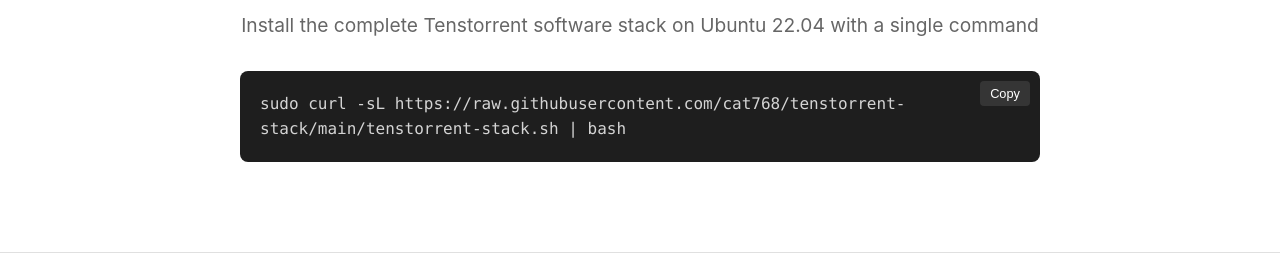
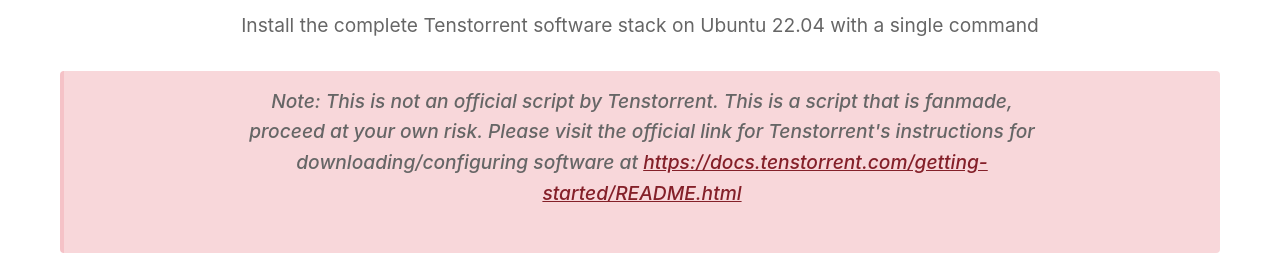
Before and after one commit to cat768/tenstorrent-stack, a plain HTML site: page index.html in a window 1280 px wide. Shown: the part 337-617 px from the top of the page. Drawn offline with Linux system fonts and the light colour scheme; no server answers.

Commit message:
Added disclaimer sections

```diff
--- a/index.html
+++ b/index.html
@@ -18,6 +18,8 @@
             --warning-border: #ffc107;
             --info-bg: #d1ecf1;
             --info-border: #17a2b8;
+            --disclaimer-bg: #f8d7da;
+            --disclaimer-border: #f5c2c7;
         }
 
         * {
@@ -277,6 +279,25 @@
             border-radius: 4px;
         }
 
+        /* Disclaimer box */
+        .disclaimer-box {
+            background-color: var(--disclaimer-bg);
+            border-left: 4px solid var(--disclaimer-border);
+            padding: 15px;
+            margin: 20px 0;
+            border-radius: 4px;
+            font-weight: 500;
+        }
+
+        .disclaimer-box a {
+            color: #842029;
+            text-decoration: underline;
+        }
+
+        .disclaimer-box a:hover {
+            text-decoration: none;
+        }
+
         /* Code styling */
         pre {
             background-color: var(--code-bg);
@@ -417,6 +438,11 @@
         <div class="container">
             <h1>Tenstorrent Stack</h1>
             <p>Install the complete Tenstorrent software stack on Ubuntu 22.04 with a single command</p>
+
+            <!-- Added disclaimer box in the hero section for high visibility -->
+            <div class="disclaimer-box">
+                <p><em>Note: This is not an official script by Tenstorrent. This is a script that is fanmade, proceed at your own risk. Please visit the official link for Tenstorrent's instructions for downloading/configuring software at <a href="https://docs.tenstorrent.com/getting-started/README.html" target="_blank">https://docs.tenstorrent.com/getting-started/README.html</a></em></p>
+            </div>
 
             <div class="install-command">
                 <code>sudo curl -sL https://raw.githubusercontent.com/cat768/tenstorrent-stack/main/tenstorrent-stack.sh | bash</code>
@@ -571,6 +597,11 @@ chmod +x tenstorrent-stack.sh
 
         <section id="warnings">
             <h2>Important Warnings</h2>
+            <!-- Repeated the disclaimer at the warnings section -->
+            <div class="disclaimer-box">
+                <p><em>Note: This is not an official script by Tenstorrent. This is a script that is fanmade, proceed at your own risk. Please visit the official link for Tenstorrent's instructions for downloading/configuring software at <a href="https://docs.tenstorrent.com/getting-started/README.html" target="_blank">https://docs.tenstorrent.com/getting-started/README.html</a></em></p>
+            </div>
+
             <div class="warning-box">
                 <h3>System Modifications</h3>
                 <p>This script makes significant system modifications including kernel modules, firmware, system packages, and system services. Always review the script before running it.</p>
```
